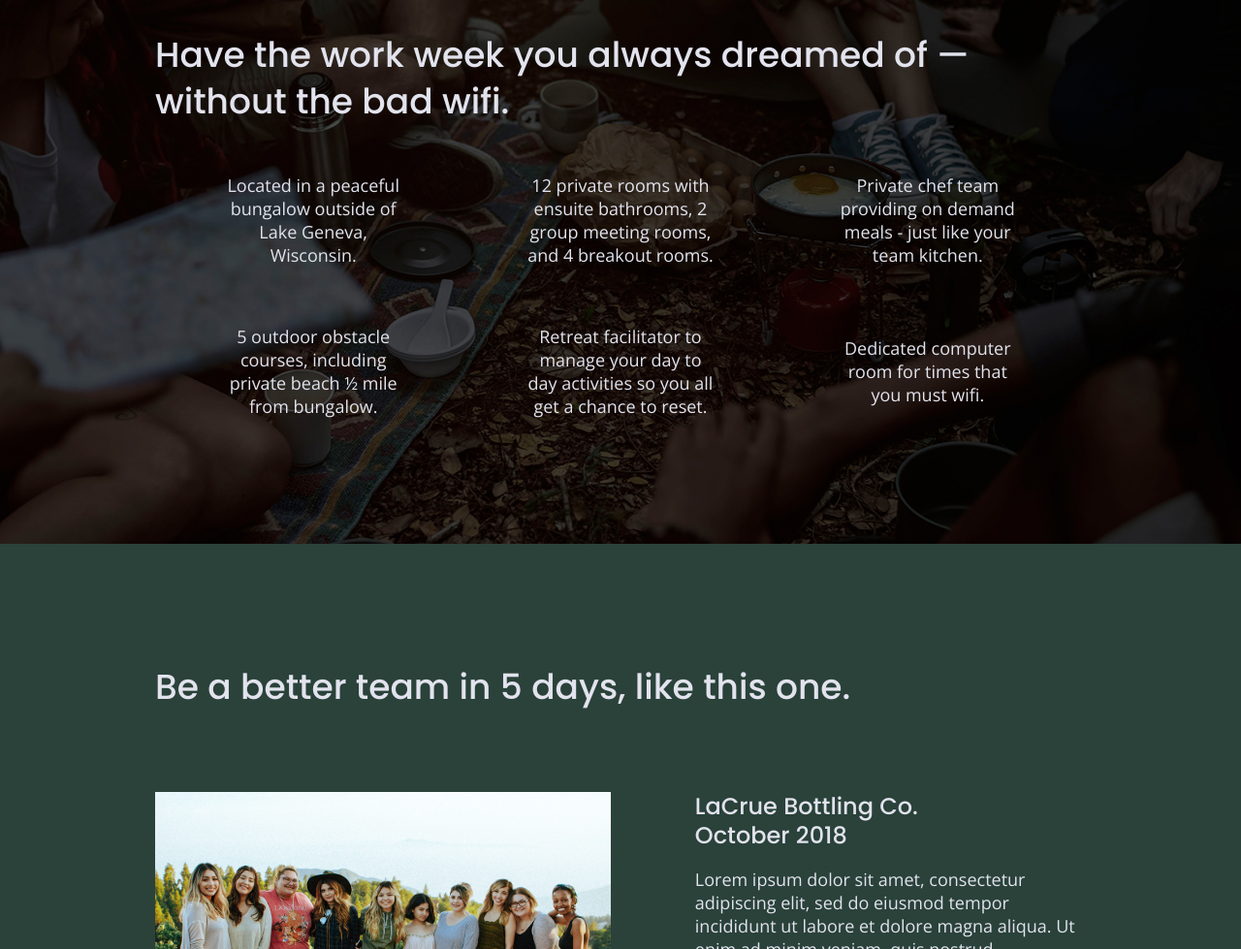
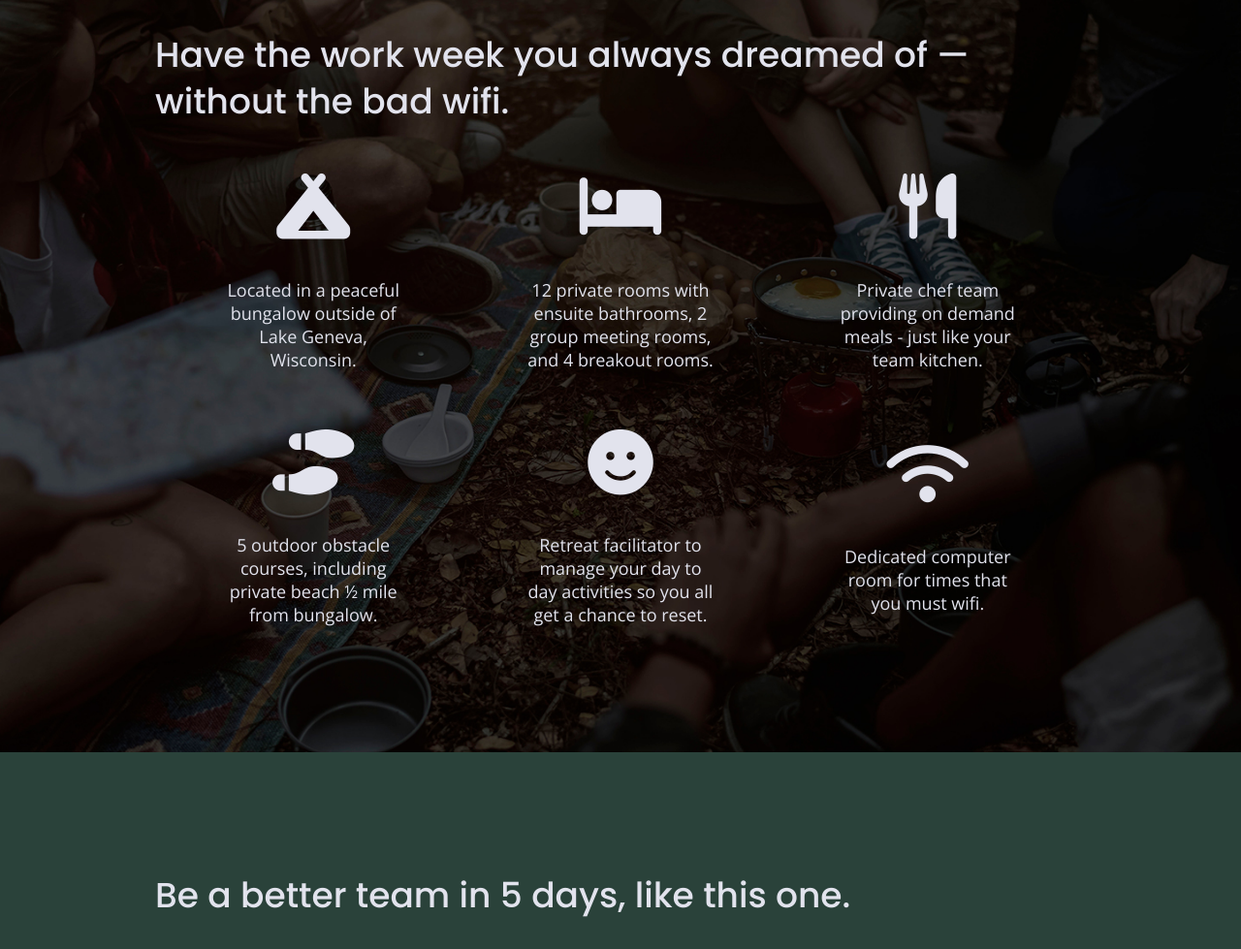
Before and after one commit to mpedrego/unplugged, a website built with Parcel: page index.html in a window 1280 px wide. Shown: the part 1091-2070 px from the top of the page at 97% size. Built offline with nearby package versions, Linux system fonts and the light colour scheme.

Commit message:
Added awesome icons to the features section

```diff
--- a/css/main.css
+++ b/css/main.css
@@ -322,6 +322,12 @@ input[type=button] {
 .features {
   margin: 0;
 }
+
+.features i {
+	font-size: 3.75em;
+        margin-bottom: 40px;
+}
+
 .features p {
   text-align: center;
   margin: 0;
--- a/index.html
+++ b/index.html
@@ -18,7 +18,7 @@
 
   <link rel="stylesheet" href="css/normalize.css">
   <link rel="stylesheet" href="css/main.css">
-
+  <script src="https://kit.fontawesome.com/78344bc02e.js" crossorigin="anonymous"></script>
   <!-- Google Fonts -->
   <link href="https://fonts.googleapis.com/css?family=Open+Sans:400,700|Poppins:500,700" rel="stylesheet">
 
@@ -78,6 +78,7 @@
         <div class="features-items">
           <article>
             <p class="fontawesome-icon">
+              <i class="fas fa-campground"></i>
             </p>
             <p class="features-item-description">
               Located in a peaceful bungalow outside of Lake Geneva, Wisconsin.
@@ -85,6 +86,7 @@
           </article>
           <article>
             <p class="fontawesome-icon">
+              <i class="fas fa-bed"></i>
             </p>
             <p class="features-item-description">
               12 private rooms with ensuite bathrooms, 2 group meeting rooms, and 4 breakout rooms.
@@ -92,6 +94,7 @@
           </article>
           <article>
             <p class="fontawesome-icon">
+              <i class="fas fa-utensils"></i>
             </p>
             <p class="features-item-description">
               Private chef team providing on demand meals - just like your team kitchen.
@@ -99,6 +102,7 @@
           </article>
           <article>
             <p class="fontawesome-icon">
+              <i class="fas fa-shoe-prints"></i>
             </p>
             <p class="features-item-description">
               5 outdoor obstacle courses, including private beach ½ mile from bungalow.
@@ -106,6 +110,7 @@
           </article>
           <article>
             <p class="fontawesome-icon">
+              <i class="fas fa-smile"></i>
             </p>
             <p class="features-item-description">
               Retreat facilitator to manage your day to day activities so you all get a chance to reset.
@@ -113,6 +118,7 @@
           </article>
           <article>
             <p class="fontawesome-icon">
+              <i class="fas fa-wifi"></i>
             </p>
             <p class="features-item-description">
               Dedicated computer room for times that you must wifi.
```
